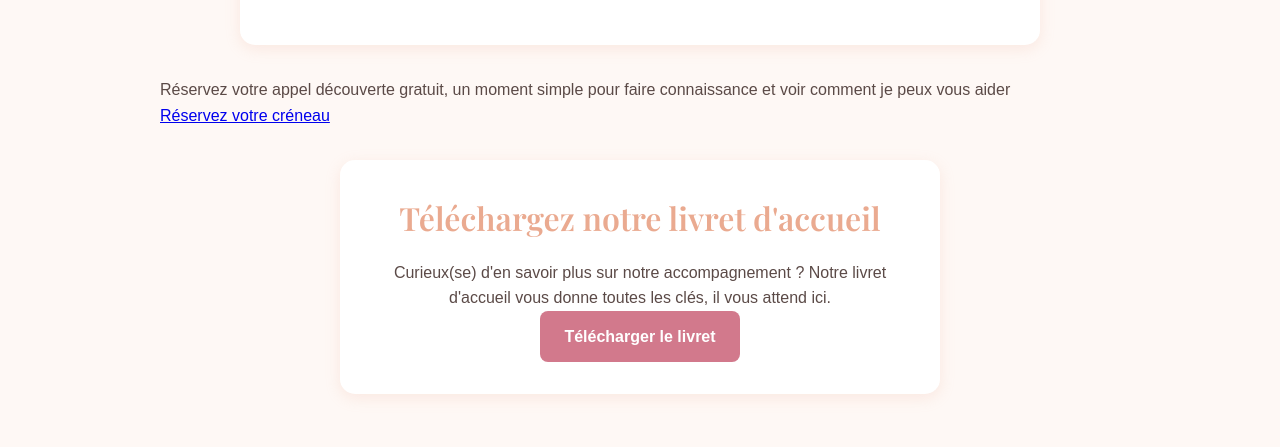
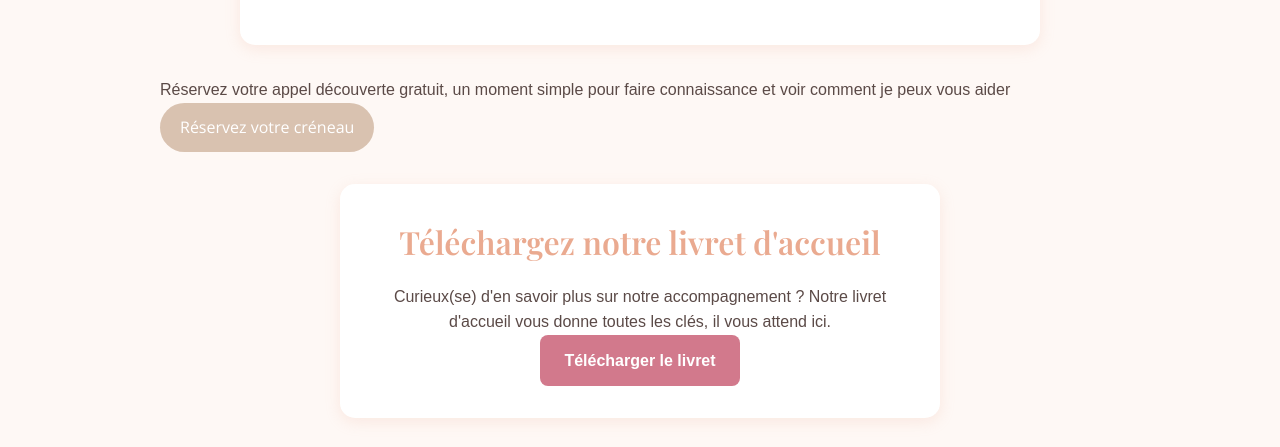
Before and after one commit to tryredty/Enally-Paris, a plain HTML site: page index.html in a window 1280 px wide. Shown: the part 6272-6719 px from the top of the page. Drawn offline with nearby package versions, Linux system fonts and the light colour scheme.

Commit message:
Update index.html

```diff
--- a/index.html
+++ b/index.html
@@ -220,7 +220,8 @@
 
     <div class="calendly-link">
       <p>Réservez votre appel découverte gratuit, un moment simple pour faire connaissance et voir comment je peux vous aider </p>
-      <a href="https://calendly.com/enallyparis" target="_blank" class="button">Réservez votre créneau</a>
+     <a href="https://calendly.com/enallyparis" target="_blank" class="custom-button">Réservez votre créneau</a>
+
   </div>
 
 
```
